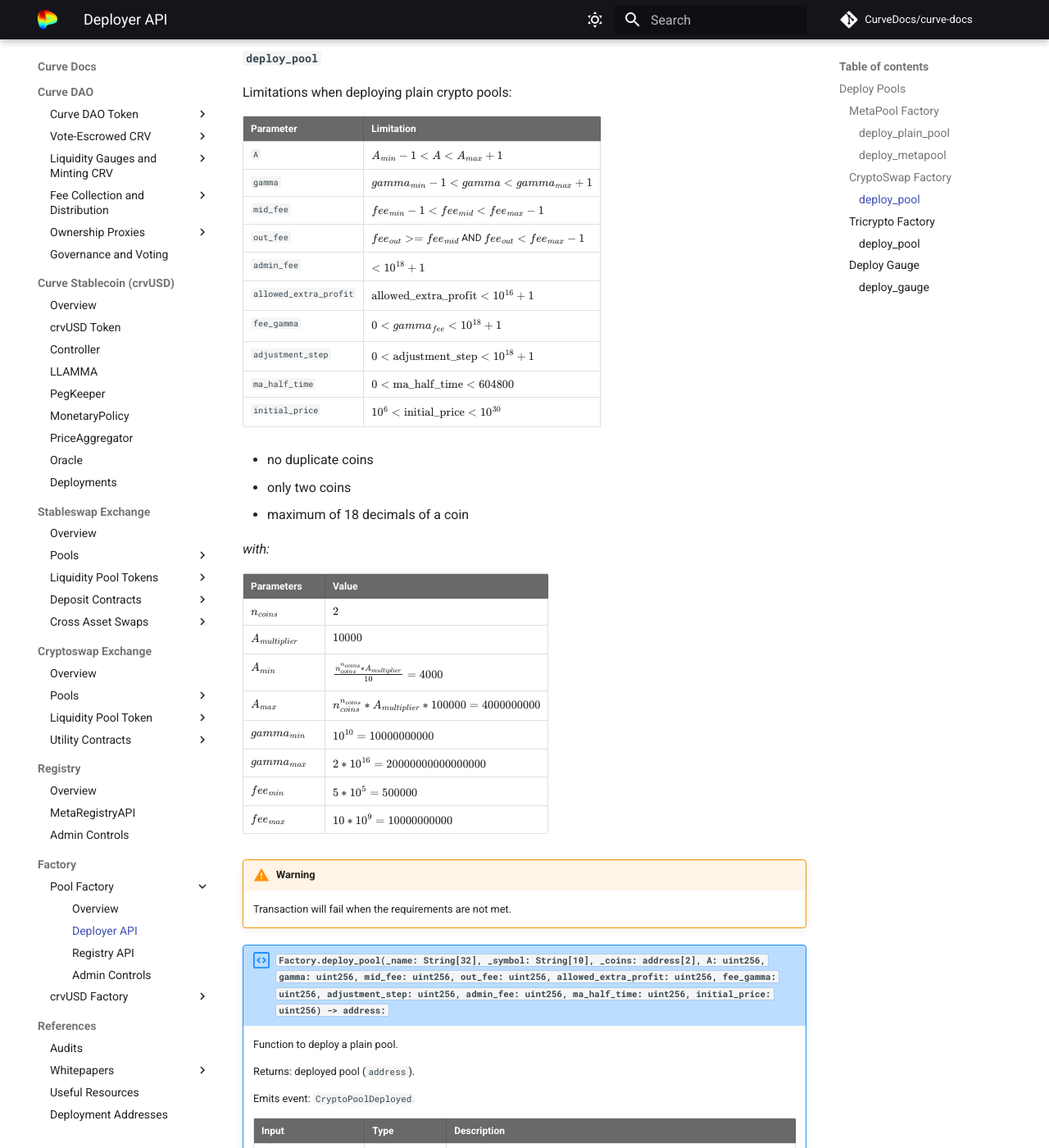
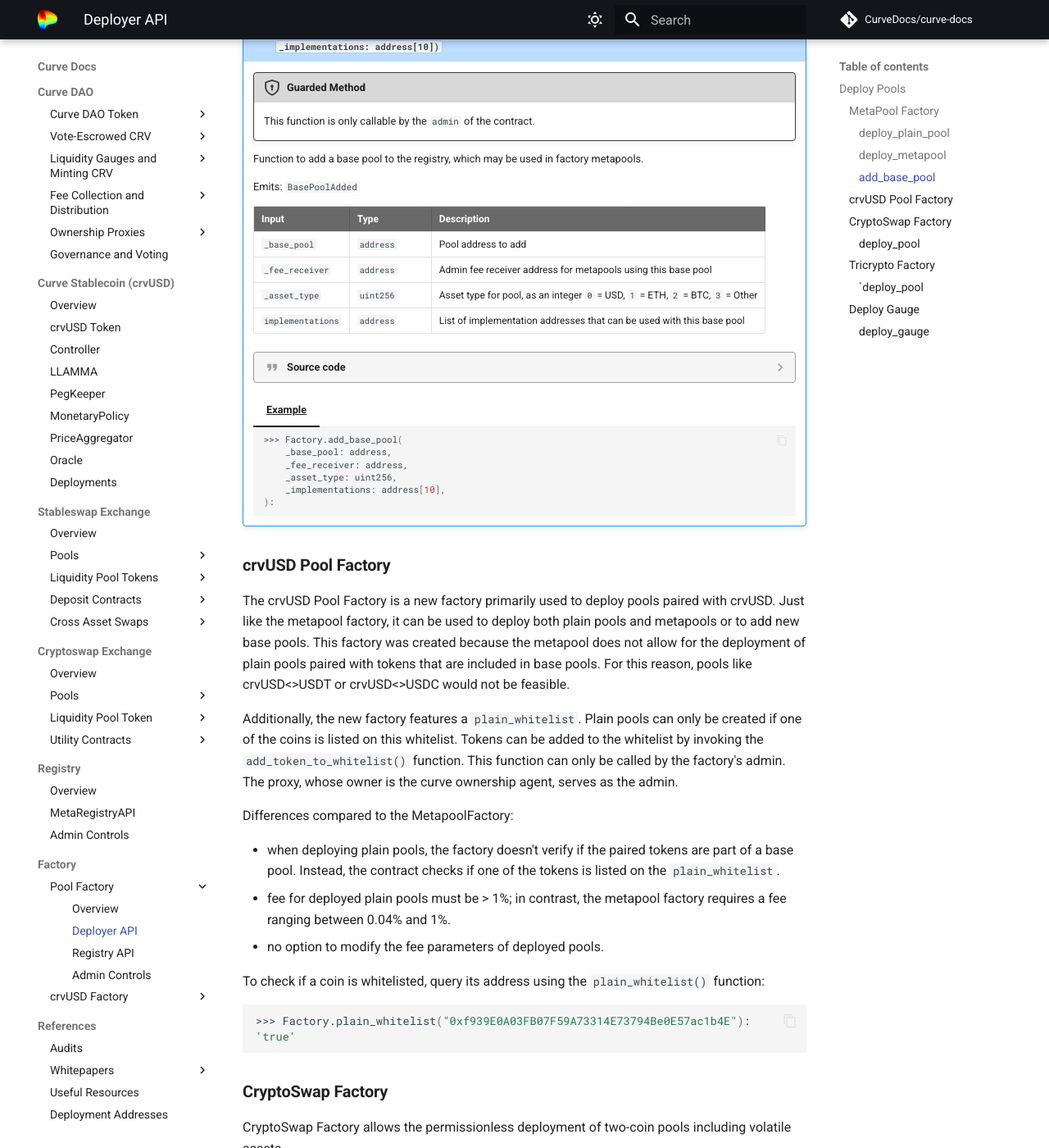
Before and after one commit to CurveDocs/curve-docs, an MkDocs documentation site: the page built from docs/factory/pool_factory/deployer_api.md, in a window 1280 px wide and 1400 px high, scrolled down 2987 px. Shown: the whole window at 82% size. Built offline with MkDocs 1.6.1 and Material for MkDocs 9.7.7, drawn with Linux system fonts in a browser that asks for light colours; comment, search, counter and statistics services are not loaded; some of the changed text lies outside the part shown.

Commit message:
update deployer_api for factories

````diff
--- a/docs/factory/pool_factory/deployer_api.md
+++ b/docs/factory/pool_factory/deployer_api.md
@@ -4,6 +4,11 @@
 # Deploy Pools
 
 ## **MetaPool Factory**
+
+MetaPool Factory allows the permissionless deployment of
+
+can not deploy a plain pool with coins that contain a asset out of a basepool -> need to create a metapool paired against that basepool!!!
+
 
 ### `deploy_plain_pool`
 
@@ -29,7 +34,7 @@
 
     Returns: deployed pool (`address`).
 
-    Emits event: `PlainPoolDeployed`
+    Emits: `PlainPoolDeployed`
 
     | Input      | Type   | Description |
     | ----------- | -------| ----|
@@ -198,7 +197,7 @@
 
     Returns: deployed pool (`address`).
 
-    Emits event: `MetaPoolDeployed`
+    Emits: `MetaPoolDeployed`
 
     | Input      | Type   | Description |
     | ----------- | -------| ----|
@@ -315,8 +314,118 @@
         ```
 
 
+### `add_base_pool`
+!!! description "`Factory.add_base_pool(_base_pool: address, _fee_receiver: address, _asset_type: uint256, _implementations: address[10])`"
+
+    !!!guard "Guarded Method"
+        This function is only callable by the `admin` of the contract.
+
+    Function to add a base pool to the registry, which may be used in factory metapools.
+
+    Emits: `BasePoolAdded`
+
+    | Input      | Type   | Description |
+    | ----------- | -------| ----|
+    | `_base_pool` |  `address` | Pool address to add |
+    | `_fee_receiver` |  `address` | Admin fee receiver address for metapools using this base pool |
+    | `_asset_type` |  `uint256` | Asset type for pool, as an integer  `0` = USD, `1` = ETH, `2` = BTC, `3` = Other |
+    | `implementations` | `address` | List of implementation addresses that can be used with this base pool |
+
+    ??? quote "Source code"
+
+        ```python
+        event BasePoolAdded:
+            base_pool: address
+
+        @external
+        def add_base_pool(
+            _base_pool: address,
+            _fee_receiver: address,
+            _asset_type: uint256,
+            _implementations: address[10],
+        ):
+            """
+            @notice Add a base pool to the registry, which may be used in factory metapools
+            @dev Only callable by admin
+            @param _base_pool Pool address to add
+            @param _fee_receiver Admin fee receiver address for metapools using this base pool
+            @param _asset_type Asset type for pool, as an integer  0 = USD, 1 = ETH, 2 = BTC, 3 = Other
+            @param _implementations List of implementation addresses that can be used with this base pool
+            """
+            assert msg.sender == self.admin  # dev: admin-only function
+            assert self.base_pool_data[_base_pool].coins[0] == ZERO_ADDRESS  # dev: pool exists
+
+            registry: address = AddressProvider(ADDRESS_PROVIDER).get_registry()
+            n_coins: uint256 = Registry(registry).get_n_coins(_base_pool)
+
+            # add pool to pool_list
+            length: uint256 = self.base_pool_count
+            self.base_pool_list[length] = _base_pool
+            self.base_pool_count = length + 1
+            self.base_pool_data[_base_pool].lp_token = Registry(registry).get_lp_token(_base_pool)
+            self.base_pool_data[_base_pool].n_coins = n_coins
+            self.base_pool_data[_base_pool].fee_receiver = _fee_receiver
+            if _asset_type != 0:
+                self.base_pool_data[_base_pool].asset_type = _asset_type
+
+            for i in range(10):
+                implementation: address = _implementations[i]
+                if implementation == ZERO_ADDRESS:
+                    break
+                self.base_pool_data[_base_pool].implementations[i] = implementation
+
+            decimals: uint256 = 0
+            coins: address[MAX_COINS] = Registry(registry).get_coins(_base_pool)
+            for i in range(MAX_COINS):
+                if i == n_coins:
+                    break
+                coin: address = coins[i]
+                self.base_pool_data[_base_pool].coins[i] = coin
+                self.base_pool_assets[coin] = True
+                decimals += shift(ERC20(coin).decimals(), convert(i*8, int128))
+            self.base_pool_data[_base_pool].decimals = decimals
+
+            log BasePoolAdded(_base_pool)
+        ```
+
+    === "Example"
+
+        ```shell
+        >>> Factory.add_base_pool(
+            _base_pool: address,
+            _fee_receiver: address,
+            _asset_type: uint256,
+            _implementations: address[10],
+        ):
+        ```
+
+
+## **crvUSD Pool Factory**
+
+The crvUSD Pool Factory is a new factory primarily used to deploy pools paired with crvUSD. Just like the metapool factory, it can be used to deploy both plain pools and metapools or to add new base pools. This factory was created because the metapool does not allow for the deployment of plain pools paired with tokens that are included in base pools. For this reason, pools like crvUSD<>USDT or crvUSD<>USDC would not be feasible.
+
+Additionally, the new factory features a `plain_whitelist`. Plain pools can only be created if one of the coins is listed on this whitelist. Tokens can be added to the whitelist by invoking the `add_token_to_whitelist()` function. This function can only be called by the factory's admin. The proxy, whose owner is the curve ownership agent, serves as the admin.
+
+
+Differences compared to the MetapoolFactory:
+
+- when deploying plain pools, the factory doesn't verify if the paired tokens are part of a base pool. Instead, the contract checks if one of the tokens is listed on the `plain_whitelist`.
+- fee for deployed plain pools must be > 1%; in contrast, the metapool factory requires a fee ranging between 0.04% and 1%.
+- no option to modify the fee parameters of deployed pools.
+
+
+To check if a coin is whitelisted, query its address using the `plain_whitelist()` function:
+
+```shell
+>>> Factory.plain_whitelist("0xf939E0A03FB07F59A73314E73794Be0E57ac1b4E"):
+'true'
+```
+
+
 
 ## **CryptoSwap Factory**
+
+CryptoSwap Factory allows the permissionless deployment of two-coin pools including volatile assets.
 
 ### `deploy_pool`
 
@@ -362,7 +471,7 @@
 
     Returns: deployed pool (`address`).
 
-    Emits event: `CryptoPoolDeployed`
+    Emits: `CryptoPoolDeployed`
 
     | Input      | Type   | Description |
     | ----------- | -------| ----|
@@ -523,7 +632,7 @@
 
 ## **Tricrypto Factory**
 
-### `deploy_pool`
+### `deploy_pool
 
 Limitations when deploying tricrypto crypto pools:
 
@@ -565,7 +674,7 @@
 
     Returns: deployed pool (`address`).
 
-    Emits event: `TricryptoPoolDeployed`
+    Emits: `TricryptoPoolDeployed`
 
     | Input      | Type   | Description |
     | ----------- | -------| ----|
````
Also changed, not shown: other parts of docs/factory/pool_factory/deployer_api.md (+1 -7 lines).
